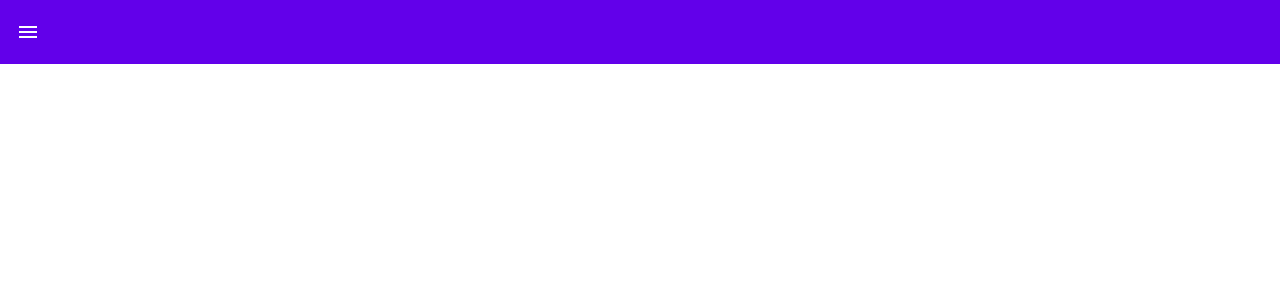
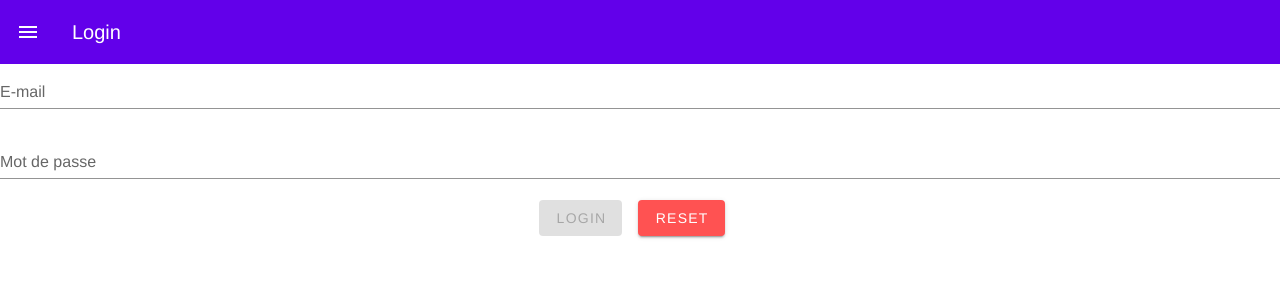
Before and after one commit to TheStaticTurtle/IUT_VueJS_Project, a Vue app: page /login in a window 1280 px wide. Shown: the top 300 px of the page. Built offline with nearby package versions, Linux system fonts and the light colour scheme.

Commit message:
Added authntication system

```diff
--- /dev/null
+++ b/src/auth.json
@@ -0,0 +1,12 @@
+{
+	"accounts": [
+		{
+			"email": "dr.mad@madlab.org",
+			"password": "w0rldd357r0y3r"
+		},
+		{
+			"email": "samuel@thestaticturtle.fr",
+			"password": "m4d5py"
+		}
+	]
+}
--- a/src/router/index.js
+++ b/src/router/index.js
@@ -6,21 +6,25 @@ import Library from '../views/Library.vue'
 //import Basket from '../views/Basket.vue'
 import Slicer from '../views/Slicer.vue'
 import Mixer from '../views/Mixer.vue'
+import Auth from "../views/Auth";
+
+import store from '../store/index'
 
 Vue.use(VueRouter)
 
 const routes = [
 	{path: '/home', name: 'Home', components: {locCentral: Home}},
 	{
-		path: '/labo', name: 'Laboratory', components: {locCentral: Labo}, children: [
-			{name: 'Laboratory1', path: 'slice', components: {locSubCentral: Slicer}},
-			{name: 'Laboratory2', path: 'mix', components: {locSubCentral: Mixer}}
+		path: '/labo', name: 'Laboratory', components: {locCentral: Labo}, meta: { requiresLogin: true }, children: [
+			{name: 'Laboratory1', path: 'slice', components: {locSubCentral: Slicer}, meta: { requiresLogin: true }},
+			{name: 'Laboratory2', path: 'mix', components: {locSubCentral: Mixer}, meta: { requiresLogin: true }}
 		]
 	},
 	{
-		path: '/library', name: 'Library', components: {locCentral: Library}/*, children: [
-			{name: 'Library', path: ':op', components: {locDown: Basket},}
-		]*/
+		path: '/library', name: 'Library', components: {locCentral: Library}, meta: { requiresLogin: true }
+	},
+	{
+		path: '/login', name: 'Login', components: {locCentral: Auth}
 	}
 ]
 
@@ -30,4 +34,12 @@ const router = new VueRouter({
 	routes
 })
 
+router.beforeEach((to, from, next) => {
+	if (to.matched.some(record => record.meta.requiresLogin) && !store.state.authentication.logged_in) {
+		next("/login")
+	} else {
+		next()
+	}
+})
+
 export default router
--- /dev/null
+++ b/src/store/authentication.js
@@ -0,0 +1,35 @@
+import router from '../router/index';
+import auth_conf from "../auth.json"
+
+export const authentication = {
+	namespaced: true,
+	state: {
+		logged_in: false
+	},
+	actions: {
+		login({ commit }, { email, password }) {
+			const valid = auth_conf.accounts.some((x)=>{ return x.email===email && x.password===password })
+			if(valid) {
+				commit('loginSuccess');
+				router.push("/library")
+			} else {
+				commit('loginFailure');
+			}
+		},
+		logout({ commit }) {
+			commit('logout');
+			router.push("/")
+		},
+	},
+	mutations: {
+		loginSuccess(state) {
+			state.logged_in = true;
+		},
+		loginFailure(state) {
+			state.logged_in = false;
+		},
+		logout(state) {
+			state.logged_in = false;
+		},
+	}
+}
--- a/src/store/index.js
+++ b/src/store/index.js
@@ -3,10 +3,15 @@ import Vuex from 'vuex'
 import {Virus, viruses} from "../model"
 import router from '../router/index'
 
+import { authentication } from './authentication';
 
 Vue.use(Vuex)
 
 export default new Vuex.Store({
+	modules: {
+		authentication,
+	},
+
 	state: {
 		viruses,
 		samples: [],
@@ -106,5 +111,4 @@ export default new Vuex.Store({
 			state.mixer.new_virus = null
 		}
 	},
-	modules: {}
 })
--- /dev/null
+++ b/src/views/Auth.vue
@@ -0,0 +1,72 @@
+<template>
+	<div>
+		<template>
+			<v-form ref="form" v-model="valid" lazy-validation >
+				<v-text-field
+						v-model="email"
+						:rules="emailRules"
+						label="E-mail"
+						required
+				></v-text-field>
+
+				<v-text-field
+						v-model="password"
+						:rules="passwordRules"
+						label="Mot de passe"
+						type="password"
+						required
+				></v-text-field>
+
+				<v-btn
+						:disabled="!valid"
+						color="success"
+						class="mr-4"
+						@click="login"
+				>
+					Login
+				</v-btn>
+
+				<v-btn
+						color="error"
+						class="mr-4"
+						@click="reset"
+				>
+					Reset
+				</v-btn>
+			</v-form>
+		</template>
+	</div>
+</template>
+
+<script>
+	export default {
+		name: 'Auth',
+		computed: {
+		},
+		data() {
+			return {
+				email:"",
+				emailRules: [
+					v => !!v || 'E-mail is required',
+					v => /.+@.+\..+/.test(v) || 'E-mail must be valid',
+				],
+				password:"",
+				passwordRules: [
+					v => !!v || 'Password is required',
+					v => v.length>4 || 'Password must have a minimum of 4 char',
+				],
+			}
+		},
+		methods: {
+			login() {
+				this.$store.dispatch("authentication/login", { email:this.email, password:this.password })
+			},
+			reset() {
+				this.$refs.form.reset()
+			},
+		}
+	}
+</script>
+
+<style scoped>
+</style>
```
